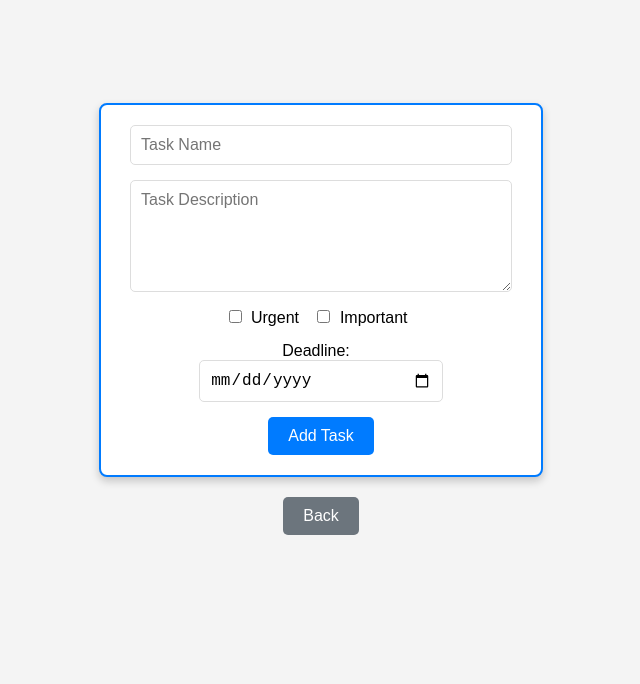
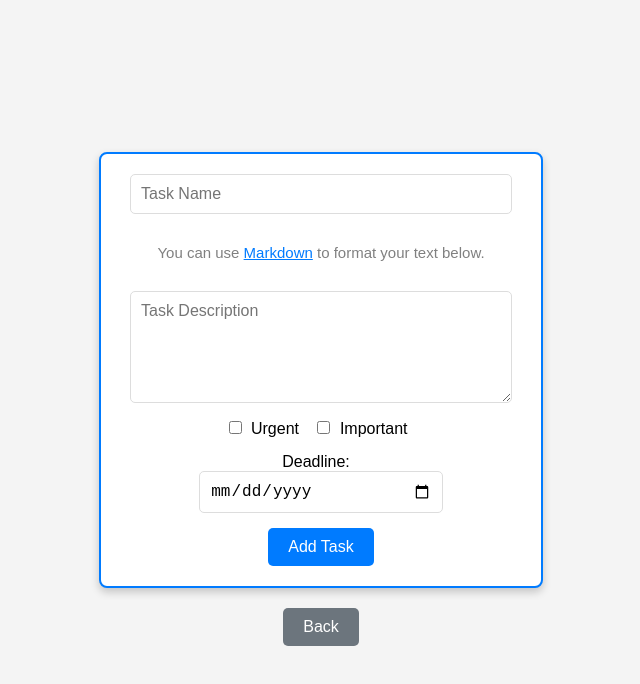
Before and after one commit to Team-07-CSE-210-FA-24/cse210-fa24-group07, an Electron app: page application/renderer/add-task.html in a window 800 px wide. Shown: the part 78-762 px from the top of the page, without its empty margins (79-719 px from the left). Drawn offline with Linux system fonts and the light colour scheme.

Commit message:
Add MarkDown Notes Available notification

```diff
--- a/application/renderer/add-task.html
+++ b/application/renderer/add-task.html
@@ -20,7 +20,7 @@
       flex-direction: column;
       align-items: center;
       justify-content: center;
-      height: 80vh;
+      height: 100vh;
     }
 
     #task-form {
@@ -100,6 +100,9 @@
   <div class="container">
     <form id="task-form">
       <input type="text" id="task-name" placeholder="Task Name" required />
+      <p style="font-size: 15px; color: gray;">
+        You can use <a href="https://www.markdownguide.org/basic-syntax/" target="_blank" style="color: #007bff;">Markdown</a> to format your text below.
+      </p>
       <textarea id="markdown-input" placeholder="Task Description" rows="5"></textarea>
       <div id="preview" class="preview"></div>
       <div>
```
